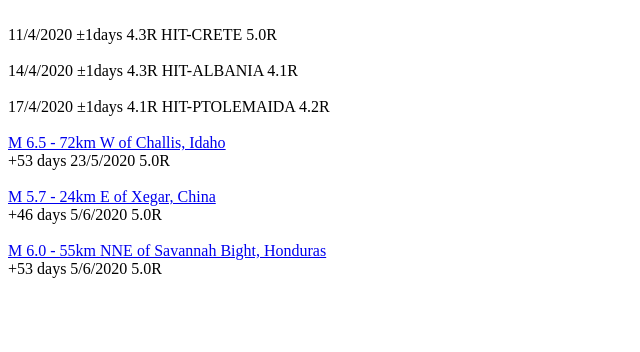
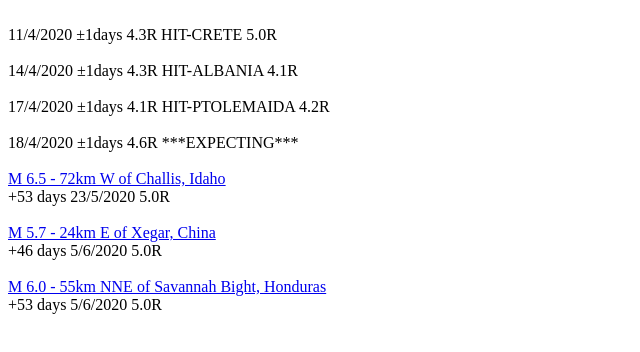
Before and after one commit to dimosgeo/eqsite, a plain HTML site: page index.htm in a window 1280 px wide. Shown: the whole page, without its empty margins (0-640 px from the left). Drawn offline with Linux system fonts and the light colour scheme.

Commit message:
Update index.htm

```diff
--- a/index.htm
+++ b/index.htm
@@ -12,6 +12,9 @@
 	<br>
 	<br>
 	17/4/2020 ±1days	4.1R	HIT-PTOLEMAIDA 4.2R
+	<br>
+	<br>
+	18/4/2020 ±1days	4.6R	***EXPECTING***
 	<br>
 	<br>
 	<a href="https://earthquake.usgs.gov/earthquakes/eventpage/us70008jr5/executive">M 6.5 - 72km W of Challis, Idaho</a><br>
```
